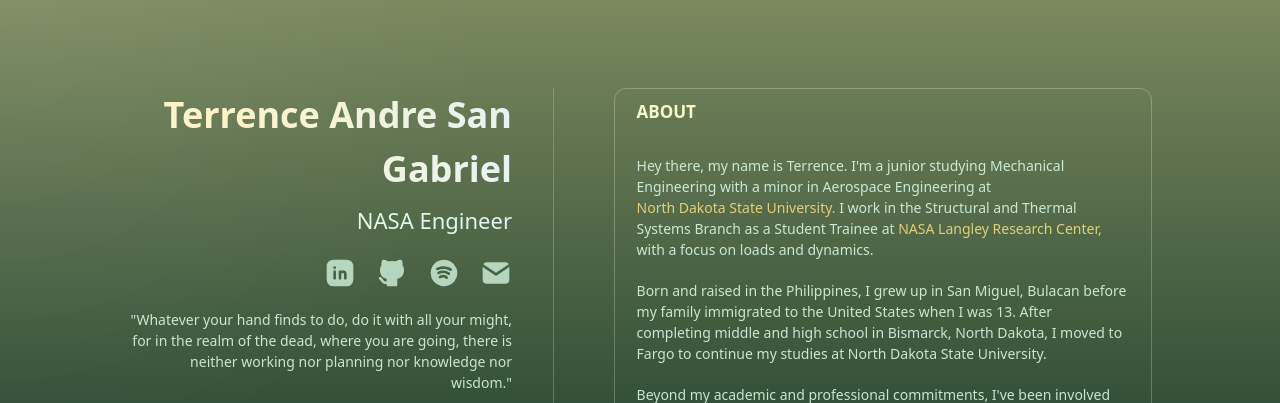
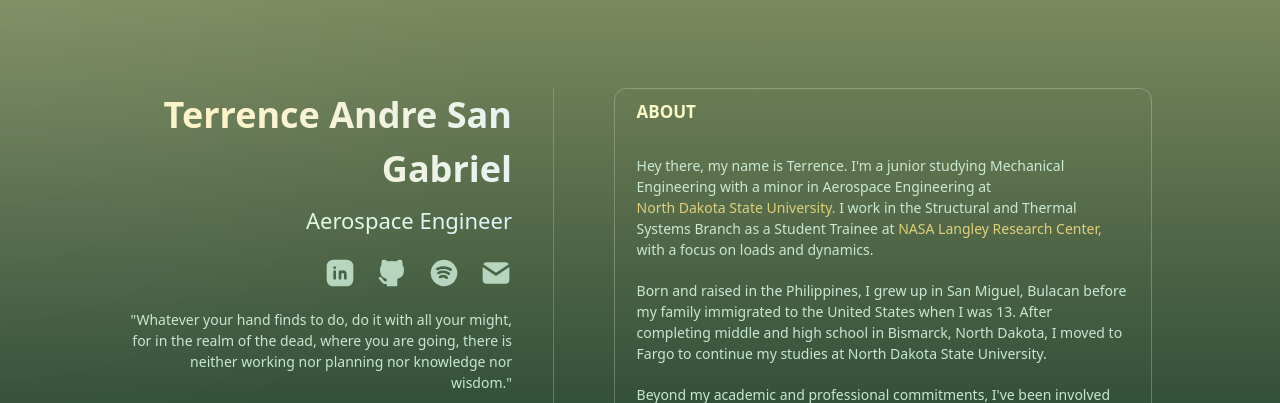
Before and after one commit to akositerrence/akositerrence.github.io, a Jekyll site: the page built from index.html, in a window 1280 px wide. Shown: the top 403 px of the page. Built offline with Jekyll 4.4.1, drawn with Linux system fonts in a browser that asks for light colours.

Commit message:
changed index title

```diff
--- a/index.html
+++ b/index.html
@@ -41,7 +41,7 @@ title: Home
                         Terrence Andre San Gabriel
                     </a>
                 </header>
-                <h1 class="main-goal"> NASA Engineer </h1>
+                <h1 class="main-goal"> Aerospace Engineer </h1>
             </div>
 
             <!-- link array -->
```
